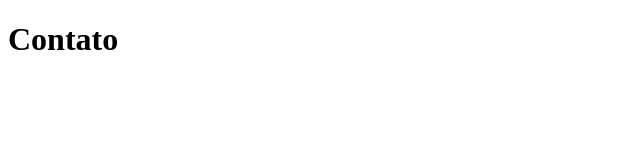
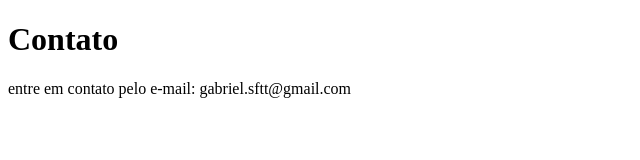
Before and after one commit to GabrielSofiatti/test-github, a plain HTML site: page contato.html in a window 1280 px wide. Shown: the whole page, without its empty margins (0-640 px from the left). Drawn offline with Linux system fonts and the light colour scheme.

Commit message:
adicionando e-mail de contato

```diff
--- a/contato.html
+++ b/contato.html
@@ -7,5 +7,6 @@
 </head>
 <body>
     <h1>Contato</h1>
+    <p>entre em contato pelo e-mail: gabriel.sftt@gmail.com</p>
 </body>
 </html>
```
